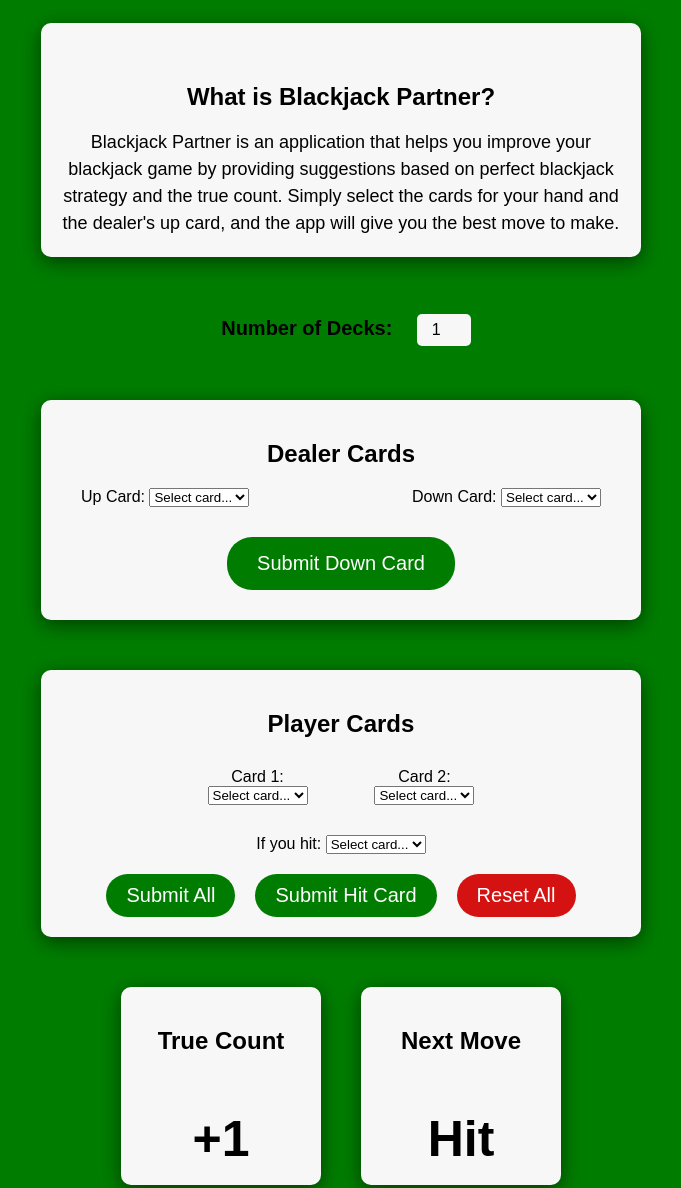
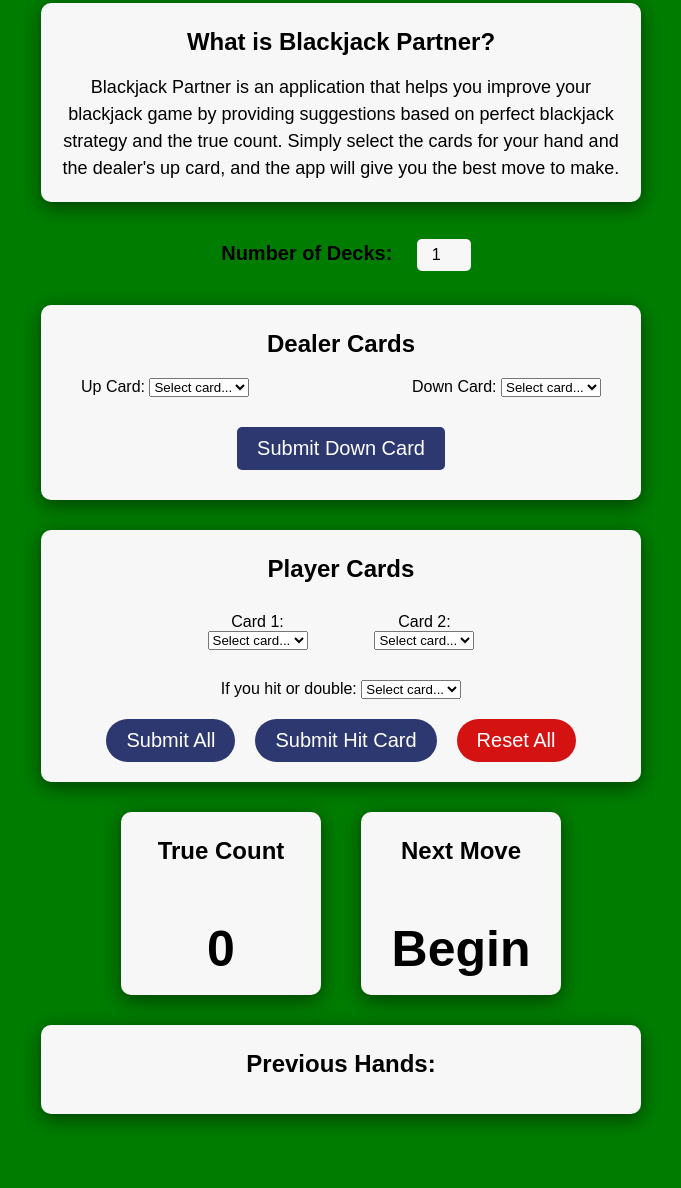
Before and after one commit to ParticularSpace/Card-Counter, a plain HTML site: page index.html in a window 1280 px wide. Shown: the part 155-1343 px from the top of the page, without its empty margins (299-980 px from the left). After the commit the page ends 1299 px from the top, so only its background shows below. Drawn offline with nearby package versions, Linux system fonts and the light colour scheme.

Commit message:
fixing logic

```diff
--- a/assets/css/style.css
+++ b/assets/css/style.css
@@ -14,7 +14,7 @@ header {
 }
 
 button {
-  background-color: #007d00;
+  background-color: #2c386f;
   color: white;
   border: none;
   border-radius: 25px;
@@ -29,7 +29,7 @@ button {
   background-color: #f7f7f7;
   border-radius: 10px;
   box-shadow: 0px 5px 20px rgba(0, 0, 0, 0.5);
-  margin: 50px auto;
+  margin: 30px auto;
   max-width: 600px;
 }
 
@@ -39,6 +39,7 @@ button {
 
 .card-title {
   font-size: 24px;
+  margin-top: 5px;
   margin-bottom: 10px;
 }
 
@@ -100,8 +101,19 @@ button {
 
 }
 
-.dealer-inputs button:hover {
-  background-color: #006400;
+#downCardSubmit {
+  background-color: #2c386f;
+  color: white;
+  border: none;
+  border-radius: 5px;
+  font-size: 20px;
+  padding: 10px 20px;
+  cursor: pointer;
+  transition-duration: 0.4s;
+}
+
+#downCardSubmit:hover {
+  background-color: #4ebad8;
 }
 
 /* Style for player's cards input */
@@ -183,7 +195,7 @@ button {
   margin-top: 20px;
 }
 .button-group button {
-  background-color: #007d00;
+  background-color: #2c386f;
   color: white;
   border: none;
   border-radius: 25px;
@@ -195,7 +207,7 @@ button {
 }
 
 .button-group button:hover {
-  background-color: #a8c6a8;
+  background-color: #4ebad8;
 }
 
 .card-group {
@@ -244,4 +256,9 @@ button {
 
 #resetBtn {
   background-color: #d41212;
+  color: white;
 }
+
+#resetBtn:hover {
+  background-color: #4ebad8;
+}
--- a/assets/js/script.js
+++ b/assets/js/script.js
@@ -1,3 +1,7 @@
+//current issues submitting hit card and down card have issues in logic and not updating the count
+//previous hands are not being shown when you click hit card or down card
+
+
 const cardValue = {
   "2": 1,
   "3": 1,
--- a/index.html
+++ b/index.html
@@ -122,7 +122,7 @@
           </div>
         </div>
         <div class="form-group hit-card">
-          <label for="hitCard">If you hit:</label>
+          <label for="hitCard">If you hit or double:</label>
           <select class="form-control" id="hitCard">
             <option value="">Select card...</option>
             <option value="2">2</option>
@@ -153,7 +153,7 @@
         <div class="card-body">
           <h2 class="card-title">True Count</h2>
           <div class="true-count">
-            <h3 class="card-text">+1</h3>
+            <h3 class="card-text">0</h3>
           </div>
         </div>
       </div>
@@ -161,7 +161,7 @@
         <div class="card-body">
           <h2 class="card-title">Next Move</h2>
           <div class="next-move">
-            <h3 class="card-text">Hit</h3>
+            <h3 class="card-text">Begin</h3>
           </div>
         </div>
       </div>
```
